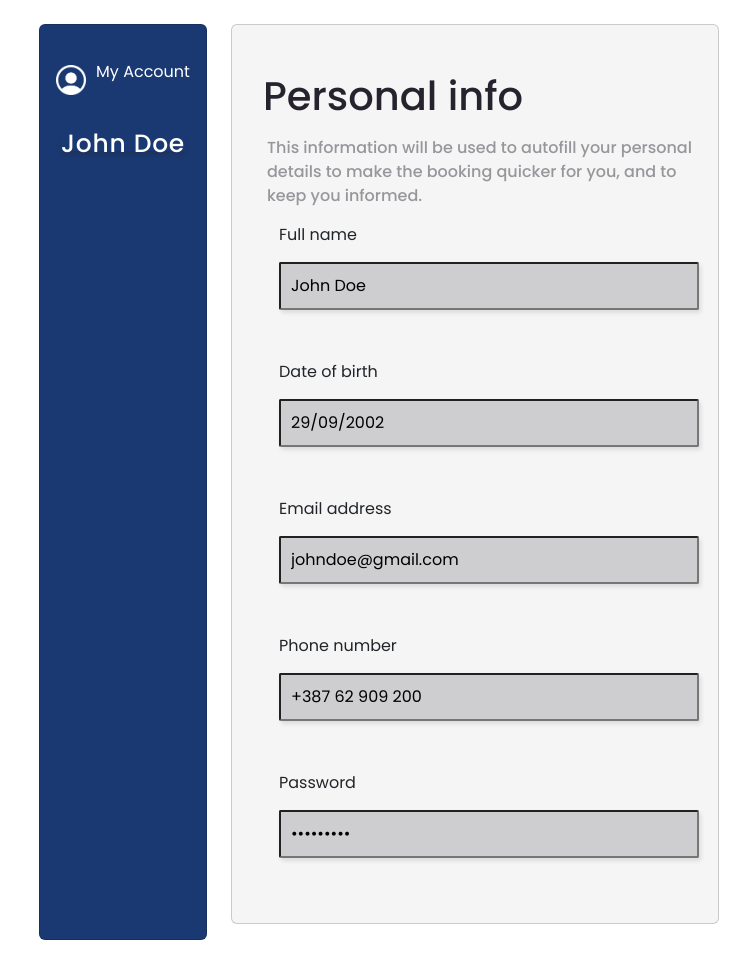
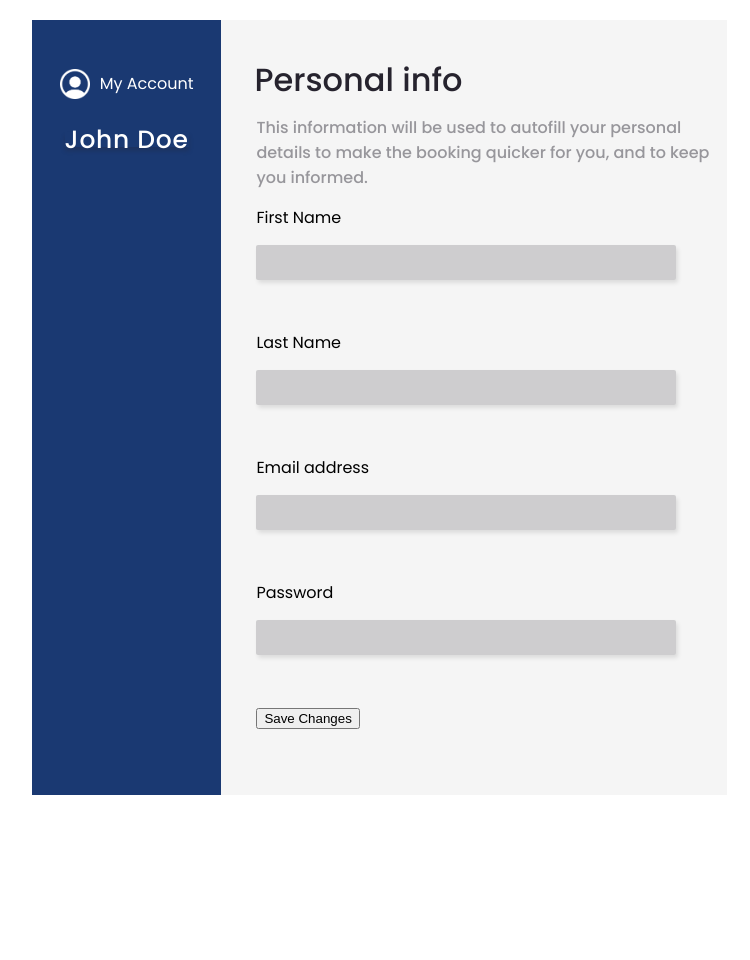
Before and after one commit to emirkugic/Flight-Reservation, a PHP site: page /tpl/account.html in a window 1280 px wide. Shown: the whole page, without its empty margins (229-979 px from the left). After the commit the page ends 815 px from the top, so only its background shows below. Run offline with PHP 8.4, Linux system fonts and the light colour scheme; some libraries are stand-ins or nearby versions.

Commit message:
added a function for populating fields in account.html

```diff
--- a/assets/js/flight-service.js
+++ b/assets/js/flight-service.js
@@ -6,7 +6,7 @@
         }, "Please enter a valid date.");
 
         // Validation for search flight form
-        $("#flight-search-form").validate({
+        $("#options-booking-form").validate({
             rules: {
                 "from-input": {
                     required: true,
--- a/assets/js/user-service.js
+++ b/assets/js/user-service.js
@@ -67,6 +67,44 @@
 				UserService.signup(entity);
 			},
 		});
+
+		/* $("#account-form").validate({
+			rules: {
+				first_name: {
+					required: true,
+				},
+				last_name: {
+					required: true,
+				},
+				email: {
+					required: true,
+					email: true,
+				},
+				password: {
+					required: true,
+					minlength: 8,
+					regex: /[!@#$%^&*]/,
+				}
+			},
+			messages: {
+				first_name: {
+					required: "First name is required",
+				},
+				last_name: {
+					required: "Last name is required",
+				},
+				email: {
+					required: "Email is required",
+					email: "Please enter a valid email address",
+				},
+				password: {
+					required: "Password is required",
+				},
+			},
+			submitHandler: function (form, event) {
+				//
+			},
+		}); */
 	},
 
 	displayError: function (message, targetId) {
@@ -123,6 +161,31 @@
 			}
 		  },
 		});
-	  },
+	},
 
+	populateAccountForm: function () {
+		var token = localStorage.getItem("user_token");
+		var user = Utils.parseJwt(token);
+		var id = user.id;
+
+		$.ajax({
+			url: "rest/users/account/" + id ,
+			type: "GET",
+			contentType: "application/json",
+			dataType: "json",
+			success: function (result) {
+				$("#first_name").val(result.first_name);
+				$("#last_name").val(result.last_name);
+				$("#email").val(result.email);
+				$("#password").val(result.password);
+			},
+			error: function (XMLHttpRequest, textStatus, errorThrown) {
+				UserService.displayError("Failed to retrieve account information", "account-error");
+			},
+		});
+	}
 };
+
+$.validator.addMethod('regex', function (value, element, param) {
+	return this.optional(element) || value.match(typeof param === 'string' ? new RegExp(param) : param);
+}, 'Please enter a valid value');
--- a/assets/style/account.css
+++ b/assets/style/account.css
@@ -336,3 +336,19 @@
 		display: none;
 	}
 }
+
+.input-box input.error {
+	border: 1px solid red !important;
+}
+
+.input-box input.valid {
+	border: 1px solid green !important;
+}
+
+label.error {
+	color: red;
+}
+
+#account-form input {
+	border: none;
+}
--- a/assets/style/signup.css
+++ b/assets/style/signup.css
@@ -207,7 +207,7 @@
 
 .show-password {
     position: absolute;
-	top: 80px;
+	top: 60%;
     right: 15px;
     font-size: 16px;
     color: #26232e;
--- a/index.html
+++ b/index.html
@@ -23,6 +23,9 @@
 
 		<!-- jquery -->
 		<script src="https://ajax.googleapis.com/ajax/libs/jquery/3.5.1/jquery.min.js"></script>
+		<script src="https://cdnjs.cloudflare.com/ajax/libs/jquery-validate/1.19.3/jquery.validate.min.js"></script>
+		<script src="https://cdnjs.cloudflare.com/ajax/libs/jquery-validate/1.19.0/additional-methods.min.js"></script>
+		<script src="assets/js/utils.js"></script>
 
 		<!--spapp script-->
 		<script src="assets/js/jquery.spapp.js"></script>
--- a/rest/config.class.php
+++ b/rest/config.class.php
@@ -13,7 +13,7 @@
     }
     public static function DB_PASSWORD()
     {
-        return Config::get_env("DB_PASSWORD", "");
+        return Config::get_env("DB_PASSWORD", "root");
     }
     public static function DB_SCHEME()
     {
--- a/rest/dao/BaseDao.class.php
+++ b/rest/dao/BaseDao.class.php
@@ -48,7 +48,7 @@
     {
         $stmt = $this->conn->prepare("SELECT * FROM " . $this->table_name . " WHERE id=:id");
         $stmt->execute(['id' => $id]);
-        return $stmt->fetchAll();
+        return $stmt->fetch();
     }
 
     /**
--- a/rest/routes/UserRoutes.php
+++ b/rest/routes/UserRoutes.php
@@ -29,3 +29,7 @@
         Flight::json(["message" => "Failed to create user"], 500);
     }
 });
+
+Flight::route('GET /users/account/@id', function ($id) {
+    Flight::json(Flight::userService()->getUser($id));
+});
--- a/rest/services/UserService.class.php
+++ b/rest/services/UserService.class.php
@@ -41,4 +41,9 @@
     }
     return $this->dao->addUser($user);
   }
+
+  public function getUser($id)
+  {
+    return $this->dao->get_by_id($id);
+  }
 }
--- a/tpl/account.html
+++ b/tpl/account.html
@@ -1,16 +1,16 @@
 <!DOCTYPE html>
-<html>
+<html lang="en">
 	<head>
+		<meta charset="UTF-8" />
+		<meta http-equiv="X-UA-Compatible" content="IE=edge" />
+		<meta name="viewport" content="width=device-width, initial-scale=1.0" />
+
 		<link rel="preconnect" href="https://fonts.gstatic.com" />
 		<link href="https://fonts.googleapis.com/css2?family=Poppins:wght@300;400;500;600;700&display=swap" rel="stylesheet" />
 
-		<link
-			rel="stylesheet"
-			type="text/css"
-			href="bootstrap-4.5.3-dist/css/bootstrap.min.css"
-		/>
+		<link rel="stylesheet" href="./assets/style/account.css" />
 
-		<link rel="stylesheet" href="./assets/style/account.css" />
+		<script src="assets/js/user-service.js"></script>
 
 		<title>My Account</title>
 	</head>
@@ -45,20 +45,21 @@
 									details to make the booking quicker for you, and to keep you
 									informed.
 								</p>
+								<form id="account-form">
 									<div class="row info-row">
 										<div class="col-md-3 info-label">
-										<label for="fullname" class="full-name">Full name</label>
+											<label for="first_name" class="first-name">First Name</label>
 										</div>
 										<div class="col-md-9">
-										<input class="info-text-container" id="fullname" type="text" value="John Doe">
+											<input class="info-text-container" id="first_name" name="first_name" type="text">
 										</div>
 									</div>
 									<div class="row info-row">
 										<div class="col-md-3 info-label">
-										<label for="dob" class="date-of-birth">Date of birth</label>
+											<label for="last_name" class="last-name">Last Name</label>
 										</div>
 										<div class="col-md-9">
-										<input class="info-text-container" id="dob" type="text" value="29/09/2002">
+											<input class="info-text-container" id="last_name" name="last_name" type="text">
 										</div>
 									</div>
 								<div class="row info-row">
@@ -66,15 +67,7 @@
 										<label for="email" class="email">Email address</label>
 									</div>
 									<div class="col-md-9">
-										<input class="info-text-container" id="email" type="email" value="johndoe@gmail.com">
-									</div>
-								</div>
-								<div class="row info-row">
-									<div class="col-md-3 info-label">
-										<label for="phone" class="phone-number">Phone number</label>
-									</div>
-									<div class="col-md-9">
-										<input class="info-text-container" id="phone" type="tel" value="+387 62 909 200">
+										<input class="info-text-container" id="email" type="email" name="email">
 									</div>
 								</div>
 								<div class="row info-row">
@@ -82,9 +75,15 @@
 										<label for="password" class="password">Password</label>
 									</div>
 									<div class="col-md-9">
-										<input class="info-text-container" id="password" type="password" value="*********">
+										<input class="info-text-container" name="password" id="password" type="password">
 									</div>
 								</div>
+								<div class="row info-row">
+									<div class="col-md-12 text-center">
+										<button id="account-btn" class="button" type="submit">Save Changes</button>
+									</div>
+								</div>
+							</form>
 							</div>
 						</div>
 					</div>
@@ -92,4 +91,9 @@
 			</div>
 		</div>
 	</body>
+	<script type="text/javascript">
+		$(document).ready(function() {
+			UserService.populateAccountForm();
+		});
+	</script>
 </html>
```
Also changed, not shown: assets/js/utils.js (added, +20 -0 lines), rest/index.php (+4 -9 lines), tpl/homepage.html (+10 -13 lines). Lines whose indentation alone changed are shown as unchanged.
